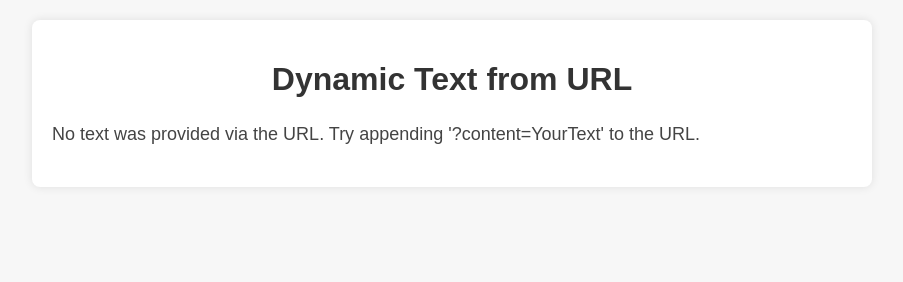
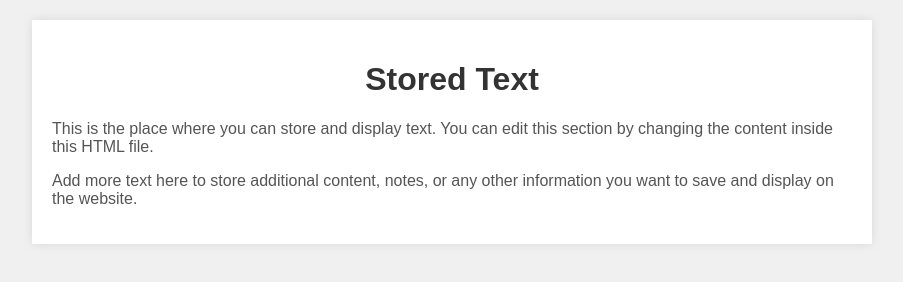
Before and after one commit to KokopelliEncore/TextStoragePublic, a plain HTML site: page text-storage.html in a window 1280 px wide. Shown: the whole page, without its empty margins (188-1091 px from the left). Drawn offline with Linux system fonts and the light colour scheme.

Commit message:
text-storage.html

```diff
--- a/text-storage.html
+++ b/text-storage.html
@@ -3,19 +3,19 @@
 <head>
     <meta charset="UTF-8">
     <meta name="viewport" content="width=device-width, initial-scale=1.0">
-    <title>Dynamic Text from URL</title>
+    <title>Text Storage Website</title>
+    <!-- Link to external CSS file if needed, or add inline styles -->
     <style>
         body {
             font-family: Arial, sans-serif;
             margin: 20px;
-            background-color: #f7f7f7;
+            background-color: #f0f0f0;
         }
         .text-container {
             max-width: 800px;
-            margin: 0 auto;
+            margin: auto;
             padding: 20px;
             background-color: white;
-            border-radius: 8px;
             box-shadow: 0 0 10px rgba(0, 0, 0, 0.1);
         }
         h1 {
@@ -23,37 +23,18 @@
             color: #333;
         }
         p {
-            font-size: 18px;
-            color: #444;
-            line-height: 1.6;
+            color: #555;
         }
     </style>
-    <script>
-        // Function to fetch the 'content' parameter from the URL
-        function getQueryParam(param) {
-            let urlParams = new URLSearchParams(window.location.search);
-            return urlParams.get(param);
-        }
-
-        // Execute when the page is fully loaded
-        window.onload = function() {
-            // Get the 'content' from the query string
-            let content = getQueryParam('content');
-            if (content) {
-                // Display the decoded content in the text container
-                document.getElementById('dynamic-content').innerText = decodeURIComponent(content);
-            } else {
-                // Default text if no content is passed
-                document.getElementById('dynamic-content').innerText = "No text was provided via the URL. Try appending '?content=YourText' to the URL.";
-            }
-        }
-    </script>
 </head>
 <body>
     <div class="text-container">
-        <h1>Dynamic Text from URL</h1>
-        <p id="dynamic-content">
-            <!-- The text passed through the URL will be shown here -->
+        <h1>Stored Text</h1>
+        <p>
+            This is the place where you can store and display text. You can edit this section by changing the content inside this HTML file.
+        </p>
+        <p>
+            Add more text here to store additional content, notes, or any other information you want to save and display on the website.
         </p>
     </div>
 </body>
```
